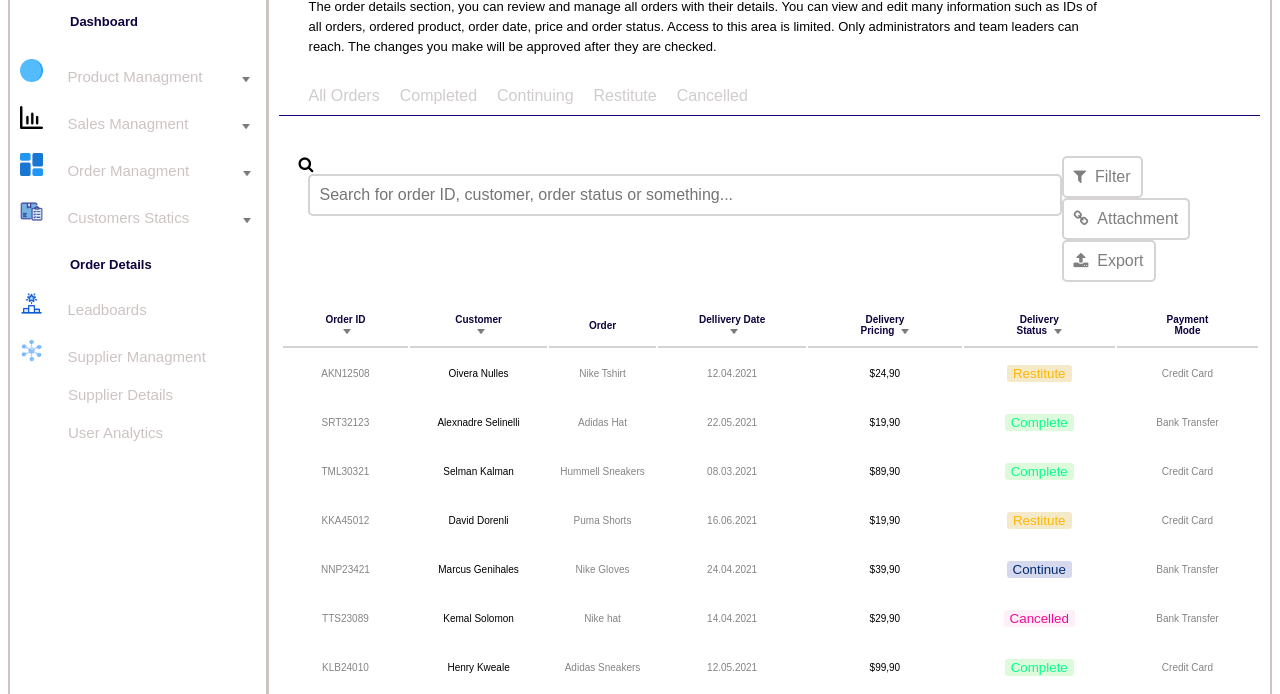
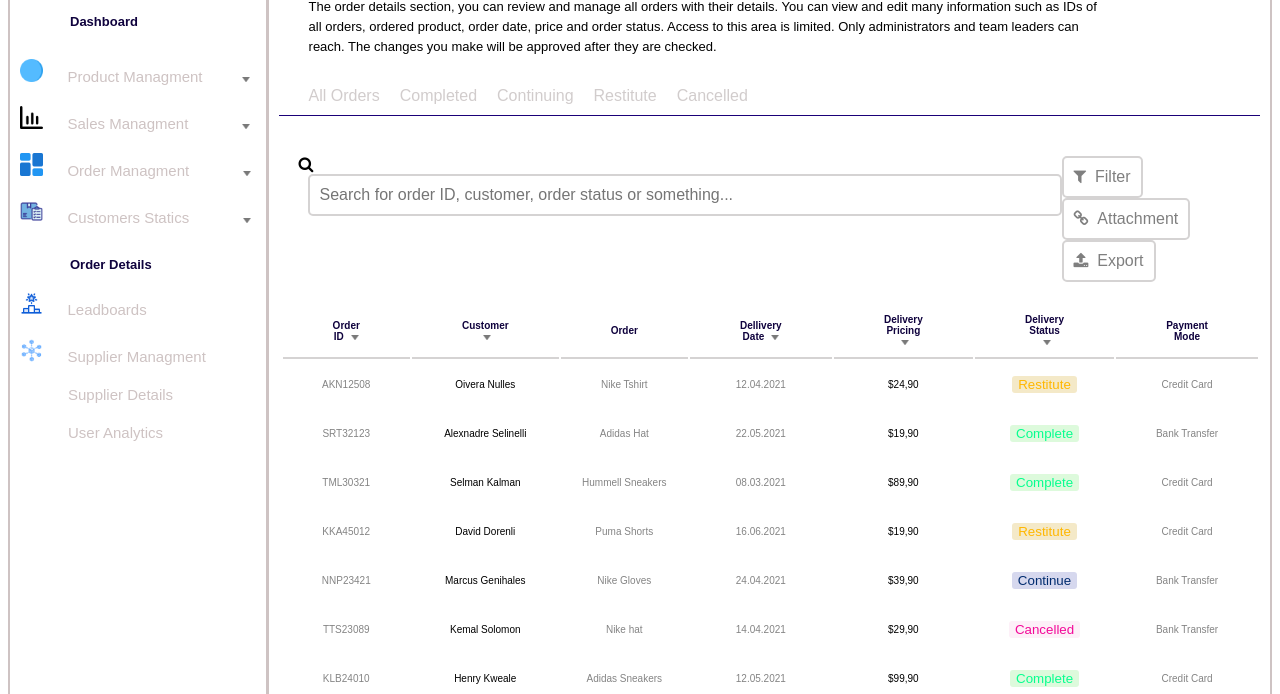
Before and after one commit to kk-1811/training-day-4-5, a plain HTML site: page index.html in a window 1280 px wide. Shown: the part 106-800 px from the top of the page. Drawn offline with Linux system fonts and the light colour scheme.

Commit message:
Update styles.css

```diff
--- a/styles.css
+++ b/styles.css
@@ -449,7 +449,7 @@ table{
 
 .table th{
   color: rgb(15, 2, 61);
-  padding: 0px 40px 10px 40px;
+  padding: 0px 50px 10px 50px;
   border-bottom: 2px solid rgb(213, 211, 211);
   text-align: center;
 }
```
